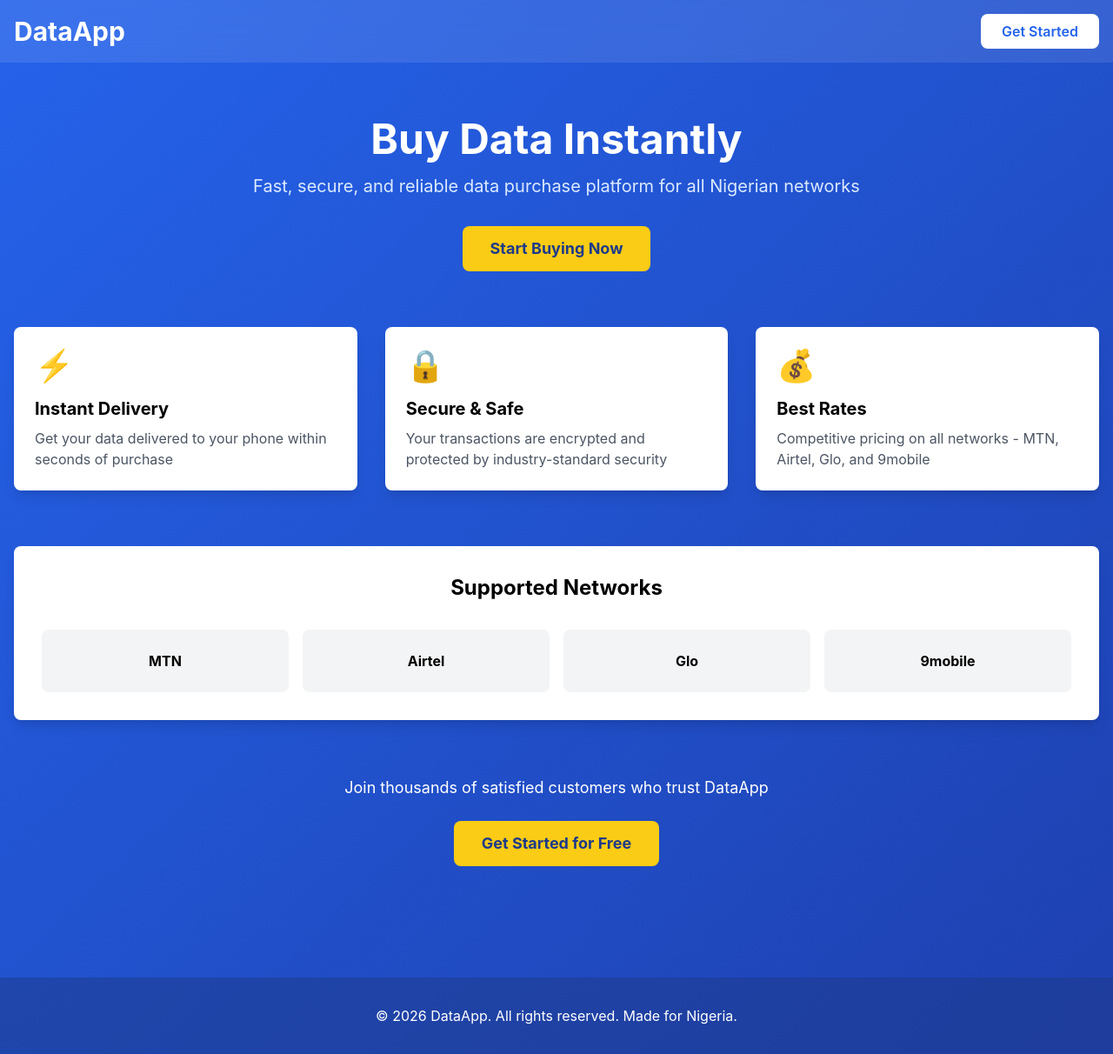
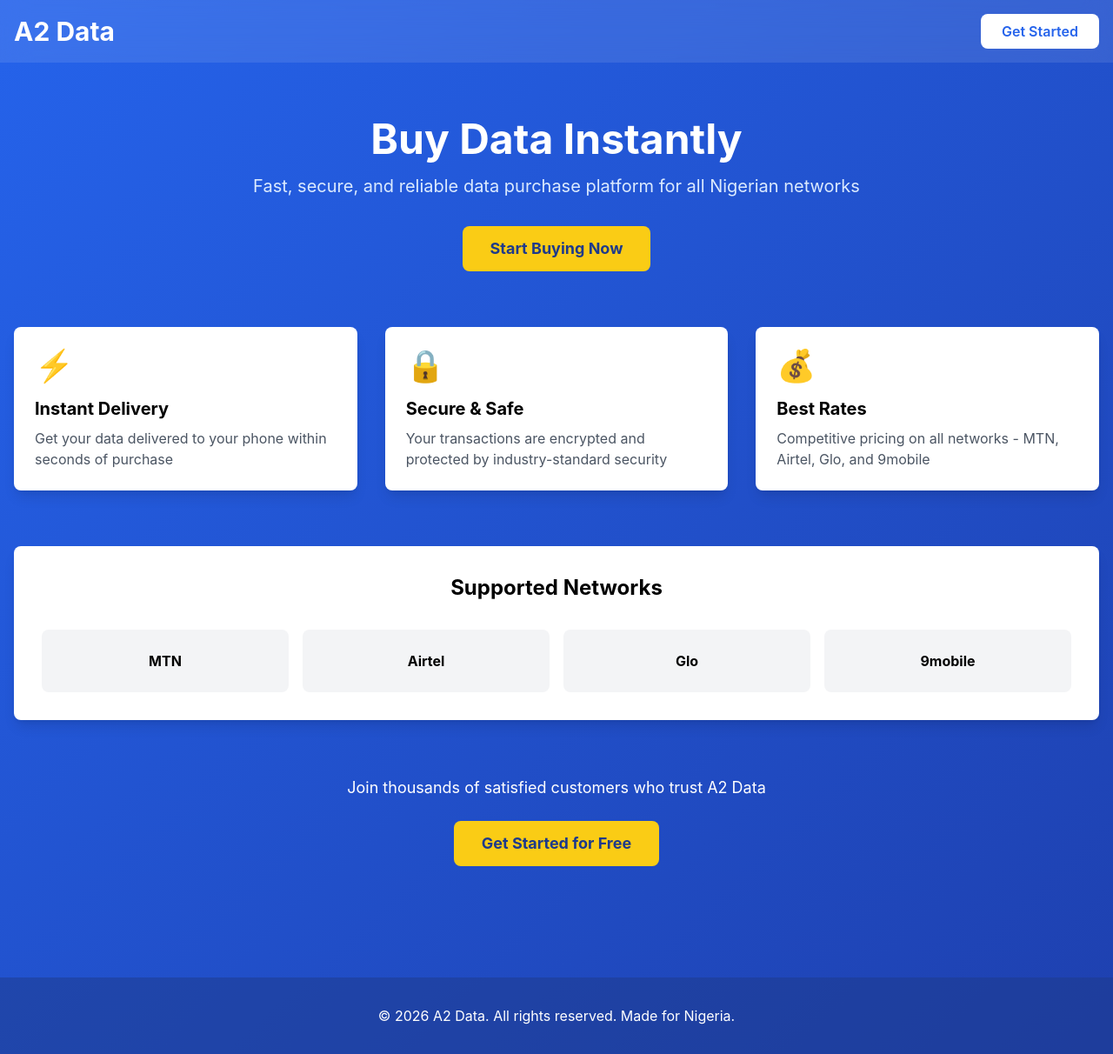
Before and after one commit to emteezet/A2-Data, a Next.js app: page / in a window 1280 px wide. Shown: the whole page at 87% size. Built offline with nearby package versions, Linux system fonts and the light colour scheme.

Commit message:
Rebrand: Rename DataApp to A2 Data throughout codebase

```diff
--- a/app/layout.js
+++ b/app/layout.js
@@ -1,7 +1,7 @@
 import "./globals.css";
 
 export const metadata = {
-  title: "DataApp - Buy Data Online",
+  title: "A2 Data - Buy Data Online",
   description: "Fast and secure data purchase platform for Nigeria",
 };
 
--- a/app/page.js
+++ b/app/page.js
@@ -10,7 +10,7 @@
       {/* Header */}
       <header className="bg-white bg-opacity-10 backdrop-blur-lg text-white">
         <div className="max-w-7xl mx-auto px-4 py-4 flex justify-between items-center">
-          <h1 className="text-3xl font-bold">DataApp</h1>
+          <h1 className="text-3xl font-bold">A2 Data</h1>
           <button
             onClick={handleGetStarted}
             className="bg-white text-blue-600 px-6 py-2 rounded-lg font-semibold hover:bg-blue-50 transition"
@@ -85,7 +85,7 @@
         {/* CTA */}
         <div className="mt-16 text-center">
           <p className="text-white text-lg mb-6">
-            Join thousands of satisfied customers who trust DataApp
+            Join thousands of satisfied customers who trust A2 Data
           </p>
           <button
             onClick={handleGetStarted}
@@ -99,7 +99,7 @@
       {/* Footer */}
       <footer className="bg-blue-900 bg-opacity-50 text-white mt-16 py-8">
         <div className="max-w-7xl mx-auto px-4 text-center">
-          <p>&copy; 2026 DataApp. All rights reserved. Made for Nigeria.</p>
+          <p>&copy; 2026 A2 Data. All rights reserved. Made for Nigeria.</p>
         </div>
       </footer>
     </div>
--- a/components/ErrorUI.js
+++ b/components/ErrorUI.js
@@ -62,7 +62,7 @@
           <p className="text-sm text-gray-600">
             If this problem persists, please{" "}
             <a
-              href="mailto:support@dataapp.com"
+              href="mailto:support@a2data.com"
               className="text-red-600 font-semibold hover:underline"
             >
               contact support
--- a/components/NotFoundUI.js
+++ b/components/NotFoundUI.js
@@ -67,7 +67,7 @@
               Pricing
             </a>
             <a
-              href="mailto:support@dataapp.com"
+              href="mailto:support@a2data.com"
               className="text-purple-600 hover:underline text-sm font-semibold"
             >
               Support
--- a/components/Sidebar.js
+++ b/components/Sidebar.js
@@ -42,7 +42,7 @@
       >
         {/* Logo */}
         <div className="p-6 border-b border-blue-800">
-          <h2 className="text-2xl font-bold">DataApp</h2>
+          <h2 className="text-2xl font-bold">A2 Data</h2>
         </div>
 
         {/* Menu Items */}
--- a/package.json
+++ b/package.json
@@ -1,5 +1,5 @@
 {
-  "name": "dataapp",
+  "name": "a2-data",
   "version": "1.0.0",
   "type": "module",
   "private": true,
```
Also changed, not shown: 2 other files (tests, documents, lock files or other folders).
